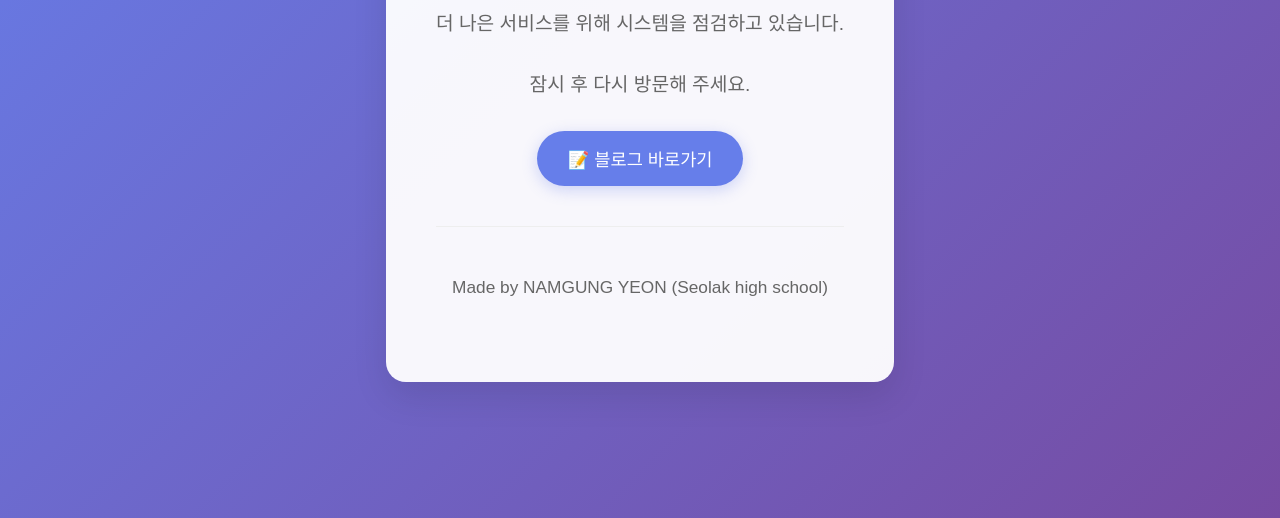
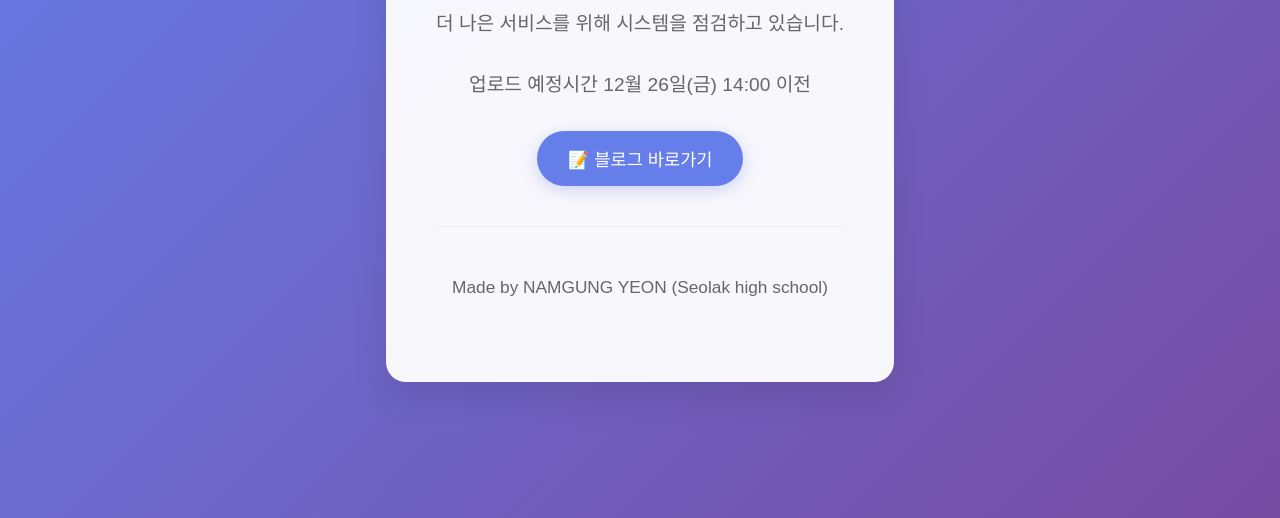
Before and after one commit to ngryun/student_school_record_analytics, a plain HTML site: page index.html in a window 1280 px wide. Shown: the part 282-800 px from the top of the page. Drawn offline with Linux system fonts and the light colour scheme.

Commit message:
Update maintenance message with new upload time

```diff
--- a/index.html
+++ b/index.html
@@ -81,7 +81,7 @@
     <div class="maintenance">
         <h1>🔧 시스템 점검 중</h1>
         <p>더 나은 서비스를 위해 시스템을 점검하고 있습니다.</p>
-        <p>잠시 후 다시 방문해 주세요.</p>
+        <p>업로드 예정시간 12월 26일(금) 14:00 이전</p>
 
         <a href="https://namgungyeon.tistory.com" class="blog-link" target="_blank" rel="noopener">
             📝 블로그 바로가기
```
